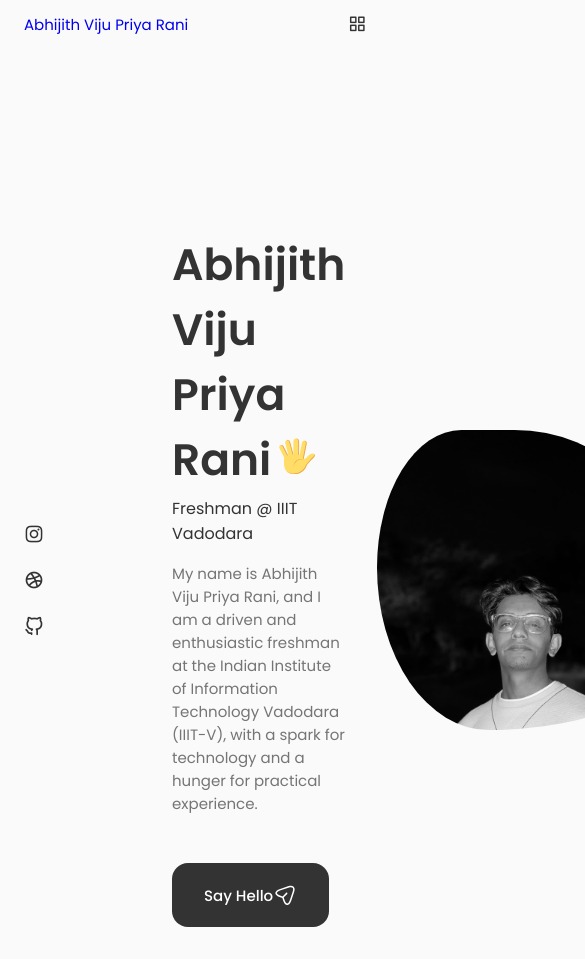
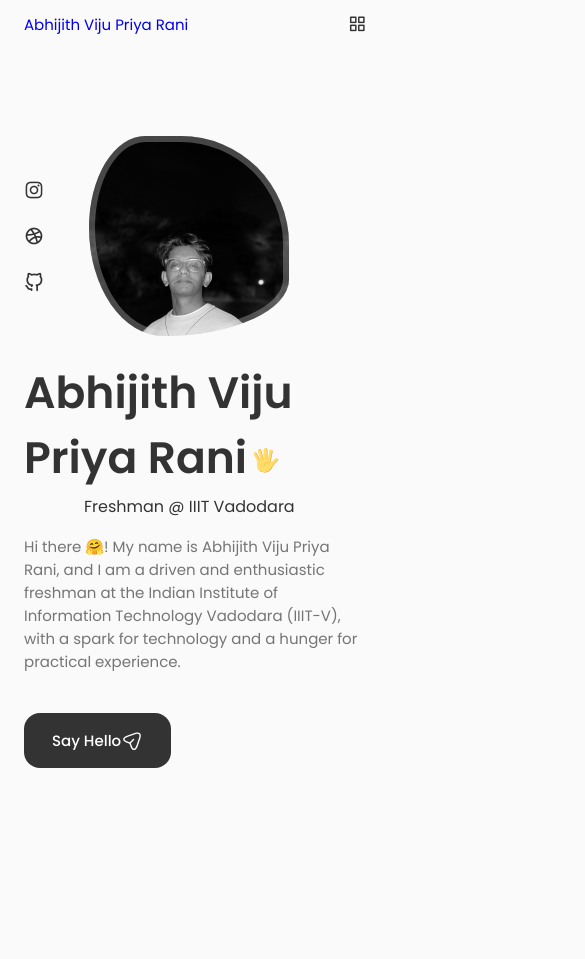
Before and after one commit to abhiiii05/Portfolio, a React (Create React App) app in the folder portfolio/: page / in a window 390 px wide. Shown: the top 959 px of the page, 585 px wide, since content can reach past the window. After the commit the page ends 844 px from the top, so only its background shows below. Built offline with nearby package versions, Linux system fonts and the light colour scheme.

Commit message:
scrooooooolllllll

```diff
--- a/portfolio/src/App.css
+++ b/portfolio/src/App.css
@@ -164,10 +164,21 @@
     margin-left: var(--mb-1-5);
     margin-right: var(--mb-1-5);
   }
+
+  .button{
+    padding: 1rem 1.75rem;
+  }
+
+  .button__icon{
+    width: 22px;
+    height: 22px;
+  }
 }
 
 @media screen and (max-width: 768px){
-
+  .section {
+    padding: 2rem 0 4rem;
+  }
 }
 
 @media screen and (max-width: 576px){
@@ -175,8 +186,13 @@
 }
 
 @media screen and (max-width: 350px){
+  :root{
+    --big-font-size: 2.25rem;
+  }
+
   .container{
     margin-left: var(--mb-1);
     margin-right: var(--mb-1);
   }
+
 }
--- a/portfolio/src/components/home/Data.jsx
+++ b/portfolio/src/components/home/Data.jsx
@@ -55,7 +55,7 @@
                 </svg>
             </h1>
             <h3 className="home__subtitle">Freshman @ IIIT Vadodara</h3>
-            <p className="home__description">My name is Abhijith Viju Priya Rani, and I am a driven and enthusiastic freshman at the
+            <p className="home__description">Hi there 🤗! My name is Abhijith Viju Priya Rani, and I am a driven and enthusiastic freshman at the
                 Indian Institute of Information Technology Vadodara (IIIT-V), with a spark for
                 technology and a hunger for practical experience.</p>
 
--- a/portfolio/src/components/home/Home.jsx
+++ b/portfolio/src/components/home/Home.jsx
@@ -2,6 +2,7 @@
 import "./home.css"
 import Social from "./Social";
 import Data from "./Data";
+import ScrollDown from "./ScrollDown";
 
 const Home = () => {
     return (
@@ -12,6 +13,7 @@
                     <div className="home__img"></div>
                     <Data/>
                 </div>
+                <ScrollDown/>
             </div>
         </section>
 
--- /dev/null
+++ b/portfolio/src/components/home/ScrollDown.jsx
@@ -0,0 +1,55 @@
+import React from "react";
+
+const ScrollDown = () => {
+    return(
+        <div className="home__scroll">
+            <a href="#about" className="home__scroll-button
+            button--flex">
+                <svg
+                    width="32px"
+                    height="32px"
+                    className="home__scroll-mouse"
+                    viewBox="0 0 247 390"
+                    version="1.1"
+                    xmlns="http://www.w3.org/2000/svg"
+                    xmlnsXlink="http://www.w3.org/1999/xlink"
+                    style={{
+                        fillRule: "evenodd",
+                        clipRule: "evenodd",
+                        strokeLinecap: "round",
+                        strokeLinejoin: "round",
+                        strokeMiterlimit: "1.5",
+                    }}
+
+                >
+                    <path
+                        className="wheel"
+                        d="M123.359,79.775l0,72.843"
+                        style={{
+                            fill: "none",
+                            stroke: "var(--title-color)",
+                            strokeWidth: "20px",
+                        }}
+
+
+                    ></path>
+                    <path
+                        id="mouse"
+                        d="M236.717,123.359c0,-62.565 -50.794,-113.359 -113.358,-113.359c-62.565,0 -113.359,50.794 -113.359,113.359l0,143.237c0,62.565 50.794,113.359 113.359,113.359c62.564,0 113.358,-50.794 113.358,-113.359l0,-143.237Z"
+                        style={{
+                            fill: "none",
+                            stroke: "var(--title-color)",
+                            strokeWidth: "20px",
+                        }}
+
+
+                    ></path>
+                </svg>
+                <span className="home__scroll-name">Scroll Down</span>
+                <i className="uil uil-arrow-down home__scroll-arrow"></i>
+            </a>
+        </div>
+    )
+}
+
+export default ScrollDown
--- a/portfolio/src/components/home/home.css
+++ b/portfolio/src/components/home/home.css
@@ -1,3 +1,8 @@
+.home__container{
+    row-gap: 7rem;
+}
+
+
 .home__content{
     grid-template-columns: 116px repeat(2, 1fr);
     padding-top: 5.5rem;
@@ -59,7 +64,7 @@
     background-repeat: no-repeat;
     background-position: center;
     background-size: cover;
-    box-shadow: inset 0 0 0 9px rgb(225,225,225 / 30%);
+    box-shadow: inset 0 0 0 9px rgb(225 225 225 / 30%);
     order: 1;
     justify-self: center;
     width: 300px;
@@ -81,3 +86,114 @@
     }
 
 }
+
+.home__scroll{
+    margin-left: 9.25rem;
+}
+
+.wheel{
+    animation: scroll 2s ease infinite;
+}
+
+@keyframes scroll {
+    0%{
+        transform: translateY(0);
+    }
+
+    30%{
+        transform: translateY(3.75rem);
+    }
+}
+
+.home__scroll-name{
+    color: var(--title-color);
+    font-weight: var(--font-medium);
+    margin-right: var(--mb-0-25);
+    margin-left: 2px;
+}
+
+
+.home__scroll-arrow{
+    font-size: 1.25rem;
+    color: var(--title-color);
+}
+
+
+@media screen and (max-width: 992px){
+    .home__content{
+        grid-template-columns: 100px repeat(2, 1fr);
+        column-gap: 1.2rem;
+    }
+
+    .home__hand{
+        width: 26px;
+        height: 26px;
+    }
+
+    .home__subtitle{
+        padding-left: 3.75rem;
+        margin-bottom: var(--mb-1);
+    }
+
+    .home__subtitle::before{
+        width: 42px;
+        top: 0.8rem;
+    }
+
+    .home__description{
+        max-width: initial;
+        margin-bottom: var(--mb-2-5);
+    }
+
+    .home__img{
+        width: 250px;
+        height: 250px;
+        box-shadow: inset 0 0 0 8px rgb(225 225 225 / 30%);
+    }
+
+    .home__scroll{
+        margin-left: 7.5rem;
+    }
+
+}
+
+@media screen and (max-width: 768px){
+    .home__content{
+        grid-template-columns: 0.5fr 3fr;
+        padding-top: 3.5rem;
+    }
+
+    .home__img{
+        order: initial;
+        justify-self: initial;
+    }
+
+    .home__data{
+        grid-column: 1/3;
+    }
+
+    .home__img{
+        box-shadow: inset 0 0 0 6px rgb(225 225 225 / 30%);
+        width: 200px;
+        height: 200px;
+    }
+
+    .home__scroll{
+        display: none;
+    }
+
+}
+
+
+
+@media screen and (max-width: 350px){
+    .home__img{
+        width: 180px;
+        height: 180px;
+    }
+
+    .home__hand{
+        width: 22px;
+        height: 22px;
+    }
+}
```
Also changed, not shown: portfolio/src/components/about/About.jsx (added).
